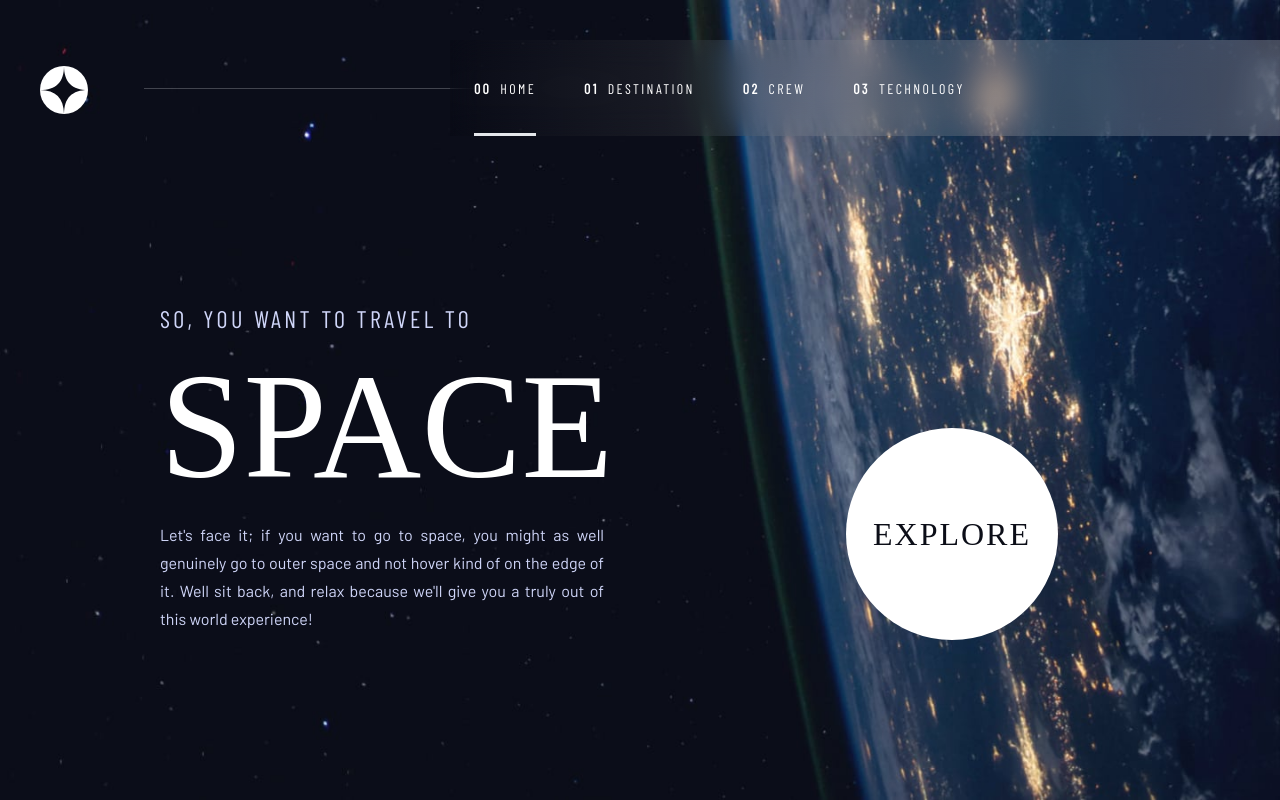
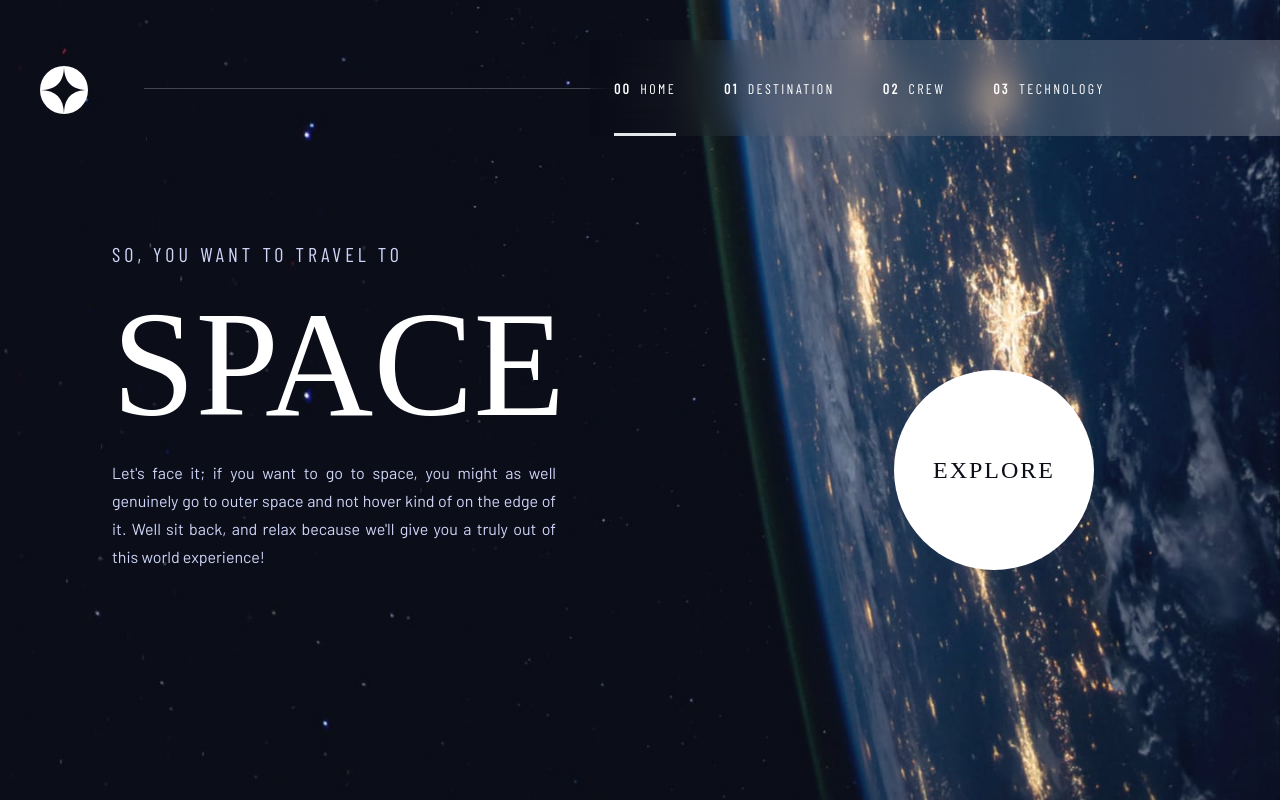
Before and after one commit to juniorthx3/space-tourism-multi-page-website, a React (Create React App) app: page / in a window 1280 px wide. Built offline with nearby package versions, Linux system fonts and the light colour scheme; a web font is replaced by a local one.

Commit message:
HOMEPAGE FIX FOR MEDIUM

```diff
--- a/src/pages/Home.jsx
+++ b/src/pages/Home.jsx
@@ -3,7 +3,7 @@ import {Link} from 'react-router-dom'
 const Home = () => {
   return (
     <section className="homeBackground home">
-      <div className='mt-88 md:mt-200 lg:mt-300'>
+      <div className='mt-88 md:mt-200 lg:mt-220 xl:mt-300'>
               <div className="hero">
                   <div className='text-center md:text-left'>
                       <h5 className='heading-2'>So, you want to travel to</h5>
--- a/src/style.css
+++ b/src/style.css
@@ -20,7 +20,8 @@ header nav{
 }
 
 header nav .menu-desktop{
-    @apply hidden md:flex md:items-center bg-bgHeader backdrop-blur-lg h-full md:p-6 lg:w-830 absolute right-0;
+    @apply hidden md:flex md:items-center bg-bgHeader backdrop-blur-lg h-full absolute right-0
+    md:p-6 lg:w-690 xl:w-830 ;
 }
 
 header nav .menu-desktop .list-desktop{
@@ -103,7 +104,8 @@ header nav .hr{
 }
 
 .home .hero{
-    @apply w-full text-center px-20 flex flex-col items-center lg:px-40 lg:text-left lg:flex-row lg:justify-between;
+    @apply w-full text-center px-20 flex flex-col items-center
+    lg:px-28 lg:text-left lg:flex-row lg:justify-between xl:px-40;
 }
 
 .home .hero .heading-2,
@@ -116,14 +118,13 @@ header nav .hr{
 .home .hero .heading-2{
     @apply font-barlowCondensed text-defaultSize leading-19 text-center tracking-two7 text-specialBlue uppercase
            md:text-2xl md:leading-6 md:tracking-three38
-           lg:text-left xl:text-heading5 xl:leading-34 xl:tracking-head5space;
+           lg:text-xl lg:leading-29 lg:text-left lg:tracking-four5
+           xl:text-2xl xl:text-heading5 xl:leading-34 xl:tracking-head5space;
 }
 
 .home .hero .heading-1{
     @apply font-bellefair text-80 leading-100 uppercase text-center my-5
-           md:text-150 md:leading-150
-           lg:text-left
-           xl:text-150 xl:leading-172;
+           md:text-150 md:leading-150 lg:text-left xl:leading-172;
 }
 
 .home .hero .text{
@@ -136,8 +137,8 @@ header nav .hr{
 .home .btn{
     @apply font-bellefair text-xl leading-23 tracking-One25 text-specialBlk bg-white w-150 h-150 uppercase rounded-full
     md:w-242 md:h-242 md:text-32 md:leading-37 md:tracking-2
-    lg:text-32 lg:w-212 lg:h-212
-    xl:w-274 xl:h-274;
+    lg:text-2xl lg:h-200 lg:w-200
+    xl:text-32 xl:w-274 xl:h-274;
 }
 
 /* DESTINATION COMPONENT (DESTINATION.JSX) */
--- a/tailwind.config.js
+++ b/tailwind.config.js
@@ -59,7 +59,7 @@ module.exports = {
         customWidth:'min(100% - 4rem, 80em)',
         150:"150px",
         170:"170px",
-        212:"212px",
+        200:"200px",
         242:"242px",
         274:"274px",
         300:"300px",
@@ -73,15 +73,16 @@ module.exports = {
         456:"456.37px",
         568:"568.07px",
         729:"729px",
+        690:"690px",
         830:"830px"
       },
       height:{
         80:"80%",
         150:"150px",
         242:"242px",
+        200:"200px",
         274:"274px",
         712:"712px",
-        212:"212px",
         444:"444px"
       },
       letterSpacing:{
@@ -90,6 +91,7 @@ module.exports = {
         two3:"2.3625px",
         two7:"2.7px",
         three38:"3.38px",
+        four5:"4.0525px",
         four38:"4.38px",
         head5space:"4.725px",
         17:"17px"
@@ -101,6 +103,7 @@ module.exports = {
         23:"23px",
         25:"25px",
         28:"28px",
+        29:"29px",
         32:"32px",
         34:"34px",
         37:"37px",
@@ -124,6 +127,7 @@ module.exports = {
         180:"180px",
         190:"190px",
         200:"200px",
+        220:"240px",
         300:"300px",
         387:"387px"
       }
```
